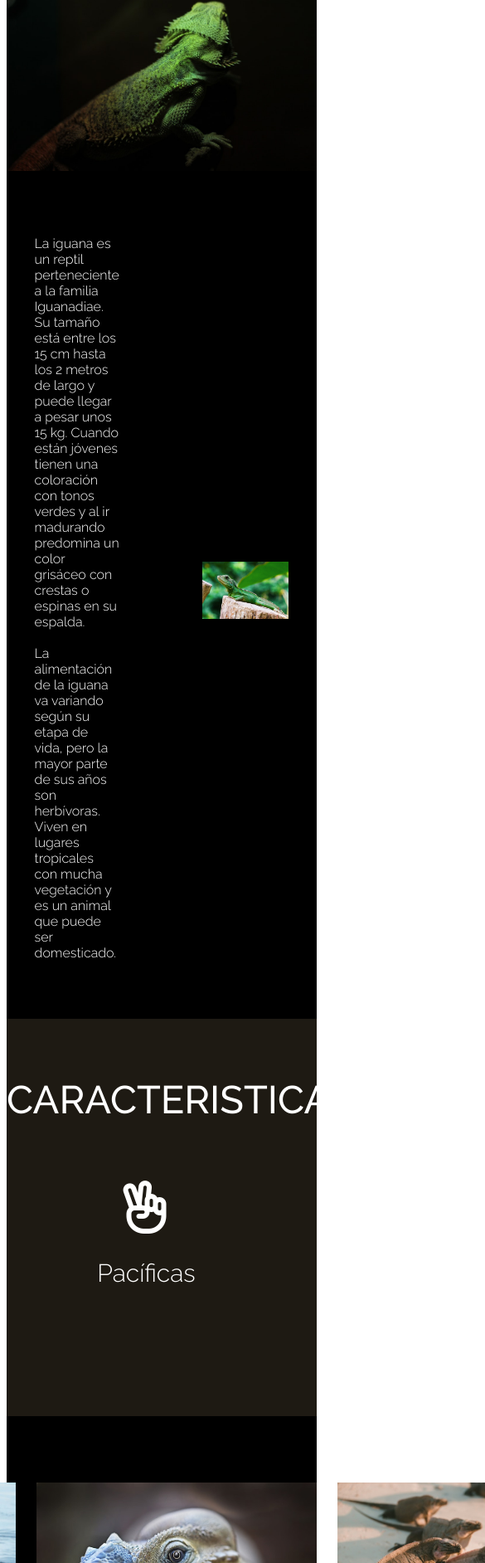
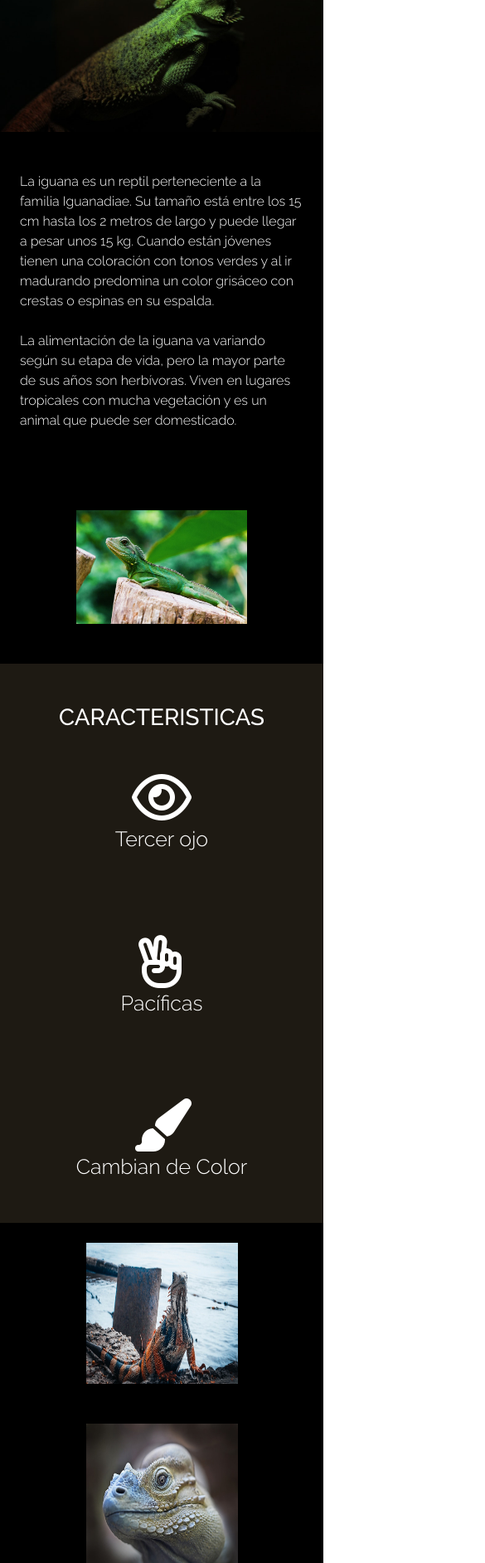
Before and after one commit to LitaTorres/Iguana-Page, a plain HTML site: page index.html in a window 390 px wide. Shown: the part 116-2000 px from the top of the page at 83% size, 585 px wide, since content can reach past the window. Drawn offline with nearby package versions, Linux system fonts and the light colour scheme; a web font is replaced by a local one.

Commit message:
Commit Realizando la responsividad

```diff
--- a/assets/css/style.css
+++ b/assets/css/style.css
@@ -29,22 +29,40 @@ header h1 {
 .desc-section {
     display: flex;
     justify-content: center;
-    flex-direction: row;
     align-items: center;
-    gap: 20px;
     background-color: #000000;
 }
 
 .imagen-iguana {
-    padding: 50px 170px 70px 50px;
-    width: 28%;
+    width: 60%;
     text-align: center;
+    align-items: center;
+    justify-content: center;
+    display: flex;
+
 }
 
 .texto-descripcion {
-    padding: 70px 30px 70px 170px;
     font-size: 16px;
     font-weight: lighter;
+}
+
+.iguana {
+    text-align: center;
+    justify-content: center;
+    display: flex;
+}
+
+@media screen and (max-width: 1400px) {
+    .iguana {
+        width: 50%;
+      }
+}
+
+@media screen and (max-width: 767px) {
+    .iguana {
+        width: 130%;
+      }
 }
 
 /* CARACTERISTICAS */
@@ -54,24 +72,18 @@ header h1 {
     text-align: center;
 }
 
-.icons-section .iconos {
+.iconos {
     display: flex;
     justify-content: center;
-    flex-direction: row;
-    gap: 170px;
+    align-items: center;
 }
 
 .icons-section h2 {
     font-size: 47px;
-    padding-bottom: 70px;
-    font-weight: 500;
-    padding-top: 70px;
 }
 
 .icons-section p {
-    font-size: 30px;
-    padding-bottom: 120px;
-    padding-top: 30px;
+    font-size: 25px;
     font-weight: lighter;
 }
 
@@ -81,20 +93,30 @@ header h1 {
     width: 100%;
 }
 
-.trio .trio-iguanas {
+.trio-iguanas {
     display: flex;
-    flex-direction: row;
     justify-content: center;
-    gap: 25px;
-    height: 220px;
-    padding: 80px;
+    align-items: center;
+    text-align: center;
+}
+
+@media screen and (max-width: 1400px) {
+    .imagen-iguana2 {
+        width: 80%;
+      }
+}
+
+@media screen and (max-width: 576px) {
+    .imagen-iguana2  {
+        width: 50%;
+      }
 }
 
 /*FOOTER*/
 
 .footer {
     background-color: #1E1A13;
-    font-size: 20px;
+    font-size: 15px;
     padding: 40px;
     text-align: center;
     font-weight: lighter;
--- a/index.html
+++ b/index.html
@@ -4,17 +4,19 @@
 <head>
     <meta charset="UTF-8">
     <meta name="viewport" content="width=device-width, initial-scale=1.0">
-    <title> Iguana Page</title>
     <meta name="author" content="Lita Torres">
-    <meta name="description" content="Comparte tus conocimientos tomando café">
-    <meta name="keywords" content="charlas, eventos, simposios, tecnología, co-work">
-    <link rel="stylesheet" href="assets/css/style.css">
+    <meta name="description" content="Conociendo un poco sobre las iguanas.">
+    <meta name="keywords" content="iguanas, caracteristicas, descripcion">
+    <!--Fonts-->
     <link rel="preconnect" href="https://fonts.googleapis.com">
     <link rel="preconnect" href="https://fonts.gstatic.com" crossorigin>
-    <link
-        href="https://fonts.googleapis.com/css2?family=Metal+Mania&family=Open+Sans:wght@400;700&family=Pacifico&family=Playfair:wght@300&family=Raleway:wght@300;500&display=swap"
-        rel="stylesheet">
+    <link href="https://fonts.googleapis.com/css2?family=Metal+Mania&family=Open+Sans:wght@400;700&family=Pacifico&family=Playfair:wght@300&family=Raleway:wght@300;500&display=swap" rel="stylesheet">
+    <!--Booststrap 5.3.2 CSS-->
+    <link href="https://cdn.jsdelivr.net/npm/bootstrap@5.3.2/dist/css/bootstrap.min.css" rel="stylesheet" integrity="sha384-T3c6CoIi6uLrA9TneNEoa7RxnatzjcDSCmG1MXxSR1GAsXEV/Dwwykc2MPK8M2HN" crossorigin="anonymous">
+    <!--Estilos y favicon -->
+    <link rel="stylesheet" href="assets/css/style.css">
     <link rel="shortcut icon" type="image/png" href="assets/img/favicon.png">
+    <title> Iguana Page</title>
 </head>
 
 <body>
@@ -28,7 +30,8 @@
     <!-- DESCRIPCION desc section-->
 
     <section class="desc-section">
-        <div class="texto-descripcion">
+        <div class="row container">
+            <div class="texto-descripcion col-12 col-sm-12 col-md-6 col-lg-6  col-xl-6 py-5">
                 <p>La iguana es un reptil perteneciente a la familia Iguanadiae. Su tamaño está entre los 15 cm hasta los 2
                     metros de largo y puede llegar a pesar unos 15 kg. Cuando están jóvenes tienen una coloración con tonos
                     verdes y al ir madurando predomina un color grisáceo con crestas o espinas en su espalda. <br> <br> La
@@ -36,43 +39,58 @@
                     herbívoras. Viven en lugares tropicales con mucha vegetación y es un animal que puede ser domesticado.
                 </p>
             </div>
+            <div class="col-12 col-sm-12 col-md-6 col-lg-6 col-xl-6 iguana py-5">
                 <img src="assets/img/iguana-1.jpg" class="imagen-iguana" alt="iguana-mirando">
+            </div>
+        </div>
     </section>
 
     <!-- CARACTERISTICAS icons section-->
     <section class="icons-section">
-        <h2>CARACTERISTICAS</h2>
-        <div class="iconos">
-            <article>
+        <h2 class="fs-1 pt-5">CARACTERISTICAS</h2>
+        <div class="container">
+            <div class="row iconos">
+                <article class=" col-12 col-sm-4 col-md-4 col-lg-4 col-xl-4 py-5">
                     <i class="far fa-eye fa-4x" class="icono-trio" alt="icono ojo "></i>
                     <p>Tercer ojo</p>
                 </article>
 
-            <article>
+                <article  class=" col-12 col-sm-4 col-md-4 col-lg-4 col-xl-4 py-5">
                     <i class="fa-regular fa-hand-peace fa-4x" class="icono-trio" alt="icono mano "></i>
                     <p>Pacíficas</p>
                 </article>
 
-            <article>
+                <article  class=" col-12 col-sm-4 col-md-4 col-lg-4 col-xl-4 py-5">
                     <i class="fas fa-paint-brush fa-4x" class="icono-trio" alt="icono pincel"></i>
                     <p>Cambian de Color</p>
                 </article>
+            </div>
+        </div>
     </section>
 
     <!--TRIO DE IMAGENES-->
     <section class="trio">
-        <article class="trio-iguanas">
-            <img src="assets/img/iguana-2.jpg" width="366px" alt="imagen-iguana">
-            <img src="assets/img/iguana-3.jpg" width="366px" alt="imagen-iguana">
-            <img src="assets/img/iguana-4.jpg" width="366px" alt="imagen-iguana">
-        </article>
+        <div class="container">
+            <div class="row trio-iguanas">
+                <div class="col-12 col-sm-4 col-md-4 col-lg-4 col-xl-4 py-4">
+                    <img src="assets/img/iguana-2.jpg" height="170px" class="imagen-iguana2" alt="imagen-iguana">
+                </div>
+                <div class="col-12 col-sm-4 col-md-4 col-lg-4 col-xl-4  py-4">
+                    <img src="assets/img/iguana-3.jpg" height="170px" class="imagen-iguana2" alt="imagen-iguana">
+                </div>
+                <div class="col-12 col-sm-4 col-md-4 col-lg-4 col-xl-4  py-4">
+                    <img src="assets/img/iguana-4.jpg" height="170px" class="imagen-iguana2" alt="imagen-iguana">
+                </div>
+            </div>
+        </div>
     </section>
 
     <!-- FOOTER -->
-
     <footer class="footer">
-        <a href="https://www.anipedia.net/iguanas/iguana-verde/"> Visita https://www.anipedia.net/iguanas/iguana-verde/
+        <div class="container">
+            <a href="https://www.anipedia.net/iguanas/iguana-verde/" class="py-3"> Visita https://www.anipedia.net/iguanas/iguana-verde/
                 para conocer más. </a>
+        </div>
     </footer>
 
     <script src="https://kit.fontawesome.com/c194e7b6b0.js" crossorigin="anonymous"></script>
```
Lines whose indentation alone changed are shown as unchanged.
